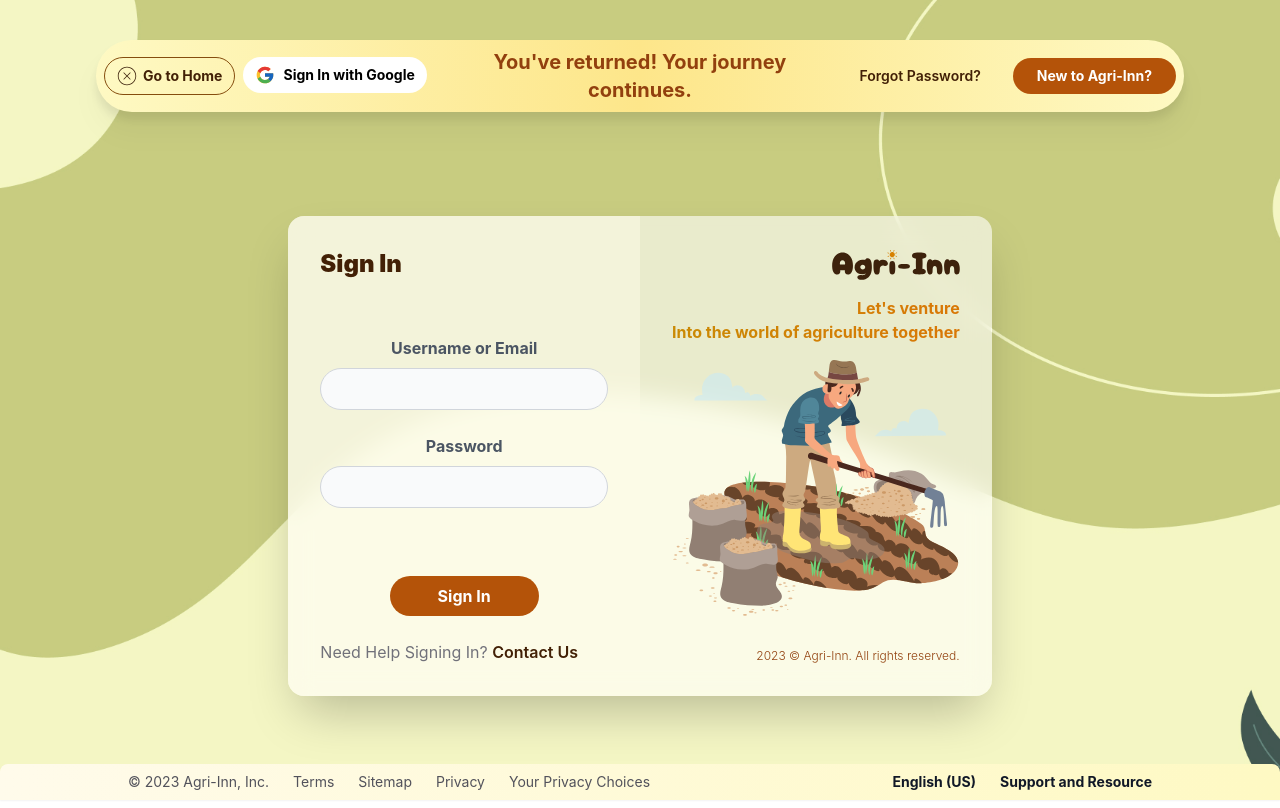
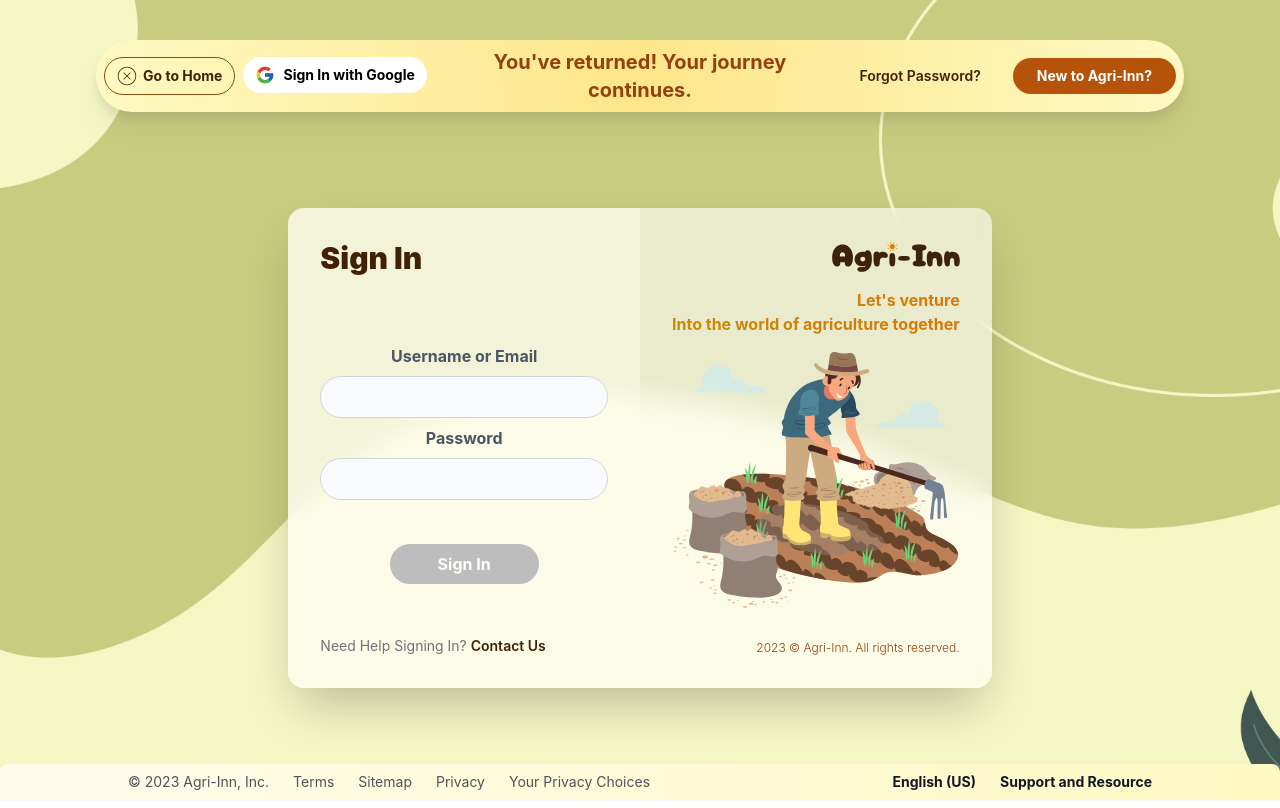
Before and after one commit to tinykishore/Agri-Inn, a SvelteKit app: page /sign-in in a window 1280 px wide. Built offline with nearby package versions, Linux system fonts and the light colour scheme.

Commit message:
Updated UI

```diff
--- a/src/routes/sign-in/+page.svelte
+++ b/src/routes/sign-in/+page.svelte
@@ -7,7 +7,6 @@
     import {goto} from "$app/navigation";
     import {USER_ROLE} from "../../globals";
     import {fade} from "svelte/transition";
-
     currentNavigation.set(SignInNavigation);
 
     // Credentials Object
@@ -15,9 +14,6 @@
         key: '',
         password: ''
     };
-
-    let keyErrorMessage = '';
-    let passwordErrorMessage = '';
 
     const onPasswordInput = (event: any) => {
         event.target.classList.remove('border-red-400');
@@ -91,17 +87,19 @@
 </section>
 
 <main class="flex items-center justify-center min-h-screen -mt-16 overscroll-y-none" id="body">
-	<div class="mx-auto w-fit mt-24 grid grid-cols-2 justify-between rounded-2xl xl:grid-cols-2 bg-white/60 backdrop-blur-md shadow-2xl">
+	<div class="mx-auto w-fit mt-20 grid grid-cols-2 justify-between rounded-2xl xl:grid-cols-2 bg-white/60 backdrop-blur-md shadow-2xl">
 
 		<form on:submit|preventDefault="{handleSubmit}"
 			  class="rounded-l-2xl p-8 flex flex-col bg-yellow-50/50 w-full h-full justify-between">
 			<div>
-				<h1 class="text-2xl font-black text-yellow-950 mb-12">
+				<h1 class="text-3xl font-black text-yellow-950 mb-4">
 					Sign In
 				</h1>
+
 			</div>
 
-			<div class="mb-4">
+			<div class="flex flex-col gap-1">
+				<div class="mb-1">
 					<label for="username" class="block font-bold text-gray-600 text-center">Username or Email</label>
 					<input required on:input={onKeyInput}
 						   type="text" id="key" name="key" bind:value={credentials['key']}
@@ -109,7 +107,7 @@
                        focus:shadow-md block w-full p-2.5 transition-all duration-300 antialiased">
 				</div>
 
-			<div class="mb-4">
+				<div class="mb-1">
 					<label for="password"
 						   class="block font-bold text-gray-600 text-center">
 						Password
@@ -120,19 +118,29 @@
                        focus:shadow-md block w-full p-2.5 transition-all duration-300 antialiased">
 				</div>
 
-			<div id="error-message" class="text-center text-sm text-red-500 font-medium invisible">
+				<div id="error-message" class="invisible text-center text-sm text-red-500 font-medium mt-1 mb-2">
 					Credential Error
 				</div>
 
-			<div class="mb-4 place-self-center mt-4" id="submit_button">
+				<div class="mx-auto" id="submit_button">
+					{#if (credentials.key.length > 0 && credentials.password.length > 0)}
 						<button type="submit" id="submit"
 								on:click={onSignInButtonClick}
 								class="w-fit px-12 bg-amber-700 font-bold text-white py-2 rounded-full hover:bg-amber-900 focus:outline-none transition-all duration-300">
 							Sign In
 						</button>
+					{:else}
+						<button type="submit" id="submit" disabled
+								on:click={onSignInButtonClick}
+								class="w-fit px-12 bg-zinc-400 opacity-70 font-bold text-white py-2 rounded-full">
+							Sign In
+						</button>
+					{/if}
+
 				</div>
+
 				<div in:fade
-				 class="mb-4 mt-4 place-self-center flex gap-x-3  hidden align-middle items-center justify-center"
+					 class="flex gap-x-3 py-2 hidden align-middle items-center justify-center"
 					 id="sign_in_spinner">
 				<span>
 					<svg class="animate-spin h-5 w-5 text-yellow-800" xmlns="http://www.w3.org/2000/svg"
@@ -147,10 +155,15 @@
 				</span>
 					<h1 class="animate-pulse text-amber-700 font-bold">Signing In ...</h1>
 				</div>
-			<h1 class="text-zinc-500">
-				Need Help Signing In? <a href="/"
-										 class="font-semibold hover:underline transition-all duration-300 text-yellow-950">Contact
-				Us</a>
+			</div>
+
+
+			<h1 class="text-zinc-500 text-sm">
+				Need Help Signing In?
+				<a href="/"
+				   class="font-semibold hover:underline transition-all duration-300 text-yellow-950">
+					Contact Us
+				</a>
 			</h1>
 		</form>
 
```
Lines whose indentation alone changed are shown as unchanged.
